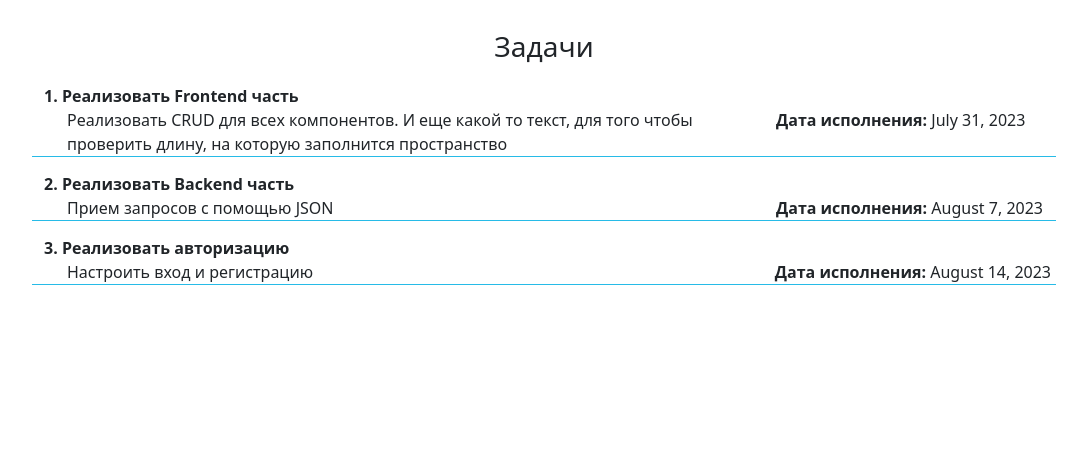
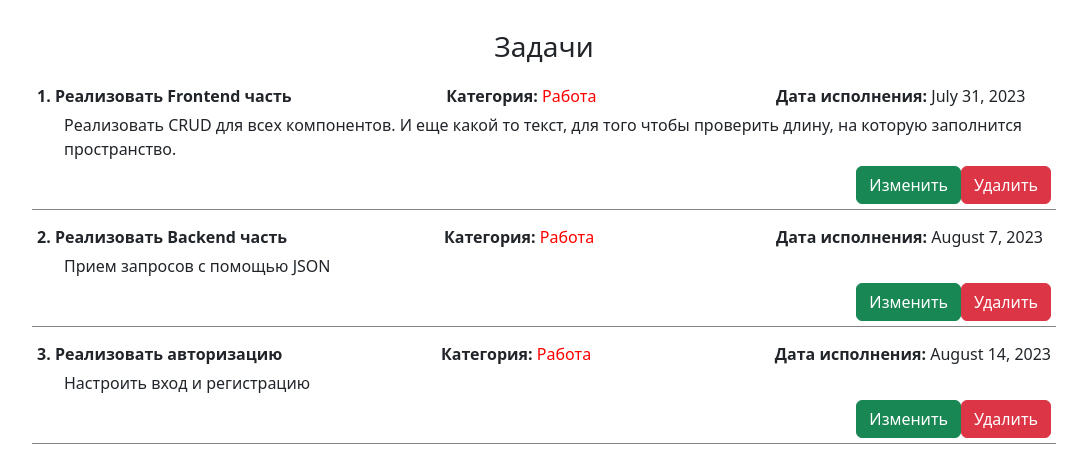
Before and after one commit to BesPredel63/todo_reactjs, a React (Create React App) app: page / in a window 1280 px wide. Shown: the top 476 px of the page, without its empty margins (96-1183 px from the left). Built offline with nearby package versions, Linux system fonts and the light colour scheme.

Commit message:
Первичная стилевая настройка списка задач

```diff
--- a/src/components/Lists/Tasks/TasksList.jsx
+++ b/src/components/Lists/Tasks/TasksList.jsx
@@ -8,16 +8,27 @@ const TasksList = ({tasks}) => {
         <div>
             <h3>Задачи</h3>
             {
-                tasks.map(t =>
+                tasks.map((t, index) =>
                     <div className='row tasksBlock' key={t.id}>
-                        <strong>{t.id}. {t.title}</strong>
                         <div className='tasksBlockItem'>
-                            <div className='tasksBlockDescription'>
-                                {t.description}
+                            <div>
+                                <strong>{index + 1}. {t.title}</strong>
+                            </div>
+                            <div>
+                                <strong>Категория: </strong><span style={{color: 'red'}}>Работа</span>
                             </div>
                             <div className='tasksBlockDate'>
                                 <strong>Дата исполнения:</strong> {t.executeDate.toLocaleDateString(undefined, options)}
                             </div>
+                        </div>
+                        <div>
+                            <div className='tasksBlockDescription'>
+                                {t.description}
+                            </div>
+                        </div>
+                        <div className='tasksBlockBtn'>
+                            <button className='btn btn-success'>Изменить</button>
+                            <button className='btn btn-danger'>Удалить</button>
                         </div>
                     </div>
                 )
--- a/src/components/Lists/Tasks/tasksStyle.css
+++ b/src/components/Lists/Tasks/tasksStyle.css
@@ -1,6 +1,6 @@
 .tasksBlock {
     margin-bottom: 15px;
-    border-bottom: 1px solid #27bbe7;
+    border-bottom: 1px solid #858585;
 }
 
 .tasksBlockItem {
@@ -10,8 +10,7 @@
 }
 
 .tasksBlockDescription {
-    padding-left: 30px;
-    max-width: 730px;
+    padding: 5px 0 0 20px;
 }
 
 .tasksBlockDate {
@@ -19,3 +18,9 @@
     min-width: 300px;
     text-align: start;
 }
+
+.tasksBlockBtn {
+    display: flex;
+    justify-content: flex-end;
+    padding: 5px;
+}
--- a/src/components/Tasks.jsx
+++ b/src/components/Tasks.jsx
@@ -1,7 +1,7 @@
 import React, {useState} from 'react';
+import TasksList from "./Lists/Tasks/TasksList";
 
 import '../components/Lists/Tasks/tasksStyle.css'
-import TasksList from "./Lists/Tasks/TasksList";
 
 const Tasks = () => {
 
@@ -10,7 +10,8 @@ const Tasks = () => {
             id: 1,
             title: 'Реализовать Frontend часть',
             executeDate: new Date('2023-07-31'),
-            description: 'Реализовать CRUD для всех компонентов. И еще какой то текст, для того чтобы проверить длину, на которую заполнится пространство',
+            description: 'Реализовать CRUD для всех компонентов. ' +
+                'И еще какой то текст, для того чтобы проверить длину, на которую заполнится пространство.',
             categoryId: 1
         },
         {
```
